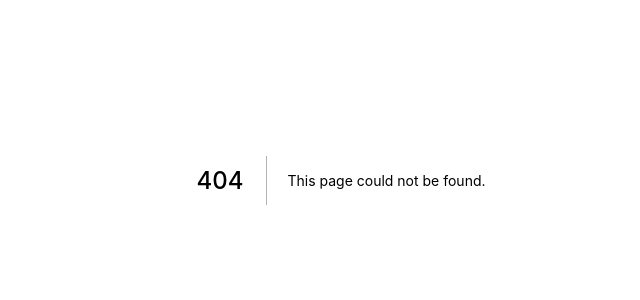
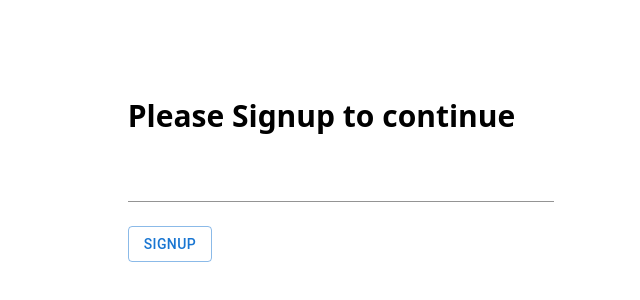
Before and after one commit to Team-Quaka/React_Contacts, a Next.js app: page /signup in a window 1280 px wide. Before the commit this address had no page. Shown: the part 220-520 px from the top of the page, without its empty margins (299-939 px from the left). Built offline with nearby package versions, Linux system fonts and the light colour scheme.

Commit message:
signup page init
good stage

signup page khoshgelasion

```diff
--- a/pages/index.tsx
+++ b/pages/index.tsx
@@ -1,13 +1,23 @@
 import type { NextPage } from 'next'
 import Head from 'next/head'
 import Image from 'next/image'
+import Link from 'next/link'
+import { Button } from '@mui/material'
 import { useRecoilState } from 'recoil'
 import { AuthState } from '../state/AuthState'
 
 const Home: NextPage = () => {
   const [Auth, setAuth] = useRecoilState(AuthState)
   return (
-    <div>start template</div>
+    <div className='flex flex-col justify-center items-center h-screen'>{
+      Auth.logedIn === false ?
+      <Link href={'/signup'}>
+        <Button variant='outlined'>start</Button>
+      </Link> :
+      <Link href={'/contacts'}>
+        <Button variant='outlined'>start</Button>
+      </Link>
+    }</div>
   )
 }
 
--- /dev/null
+++ b/pages/signup.tsx
@@ -0,0 +1,34 @@
+import { NextPage } from "next";
+import {Input, Button} from '@mui/material'
+import { useCallback, useState } from "react";
+
+const Signup: NextPage = () => {
+    const [inputValue, setInputValue] = useState('')
+
+    const signupHandler = useCallback(() => {
+        console.log('handle signup')
+        console.log(inputValue)
+    }, [inputValue])
+    return (
+        <div className="flex justify-center flex-col h-screen w-1/3 mx-auto ">
+            <h1 className="text-3xl mb-9 font-bold">
+                Please Signup to continue
+            </h1>
+            <Input type="text" onChange={(e) => {
+                e.preventDefault()
+                setInputValue(e.target.value)
+                console.log(109)
+            }} value={inputValue} />
+            <div className="mt-6">
+                <Button variant="outlined" onClick={(e) => {
+                    e.preventDefault()
+                    signupHandler()
+                }}>
+                    signup
+                </Button>
+            </div>
+        </div>
+    )
+}
+
+export default Signup
```
